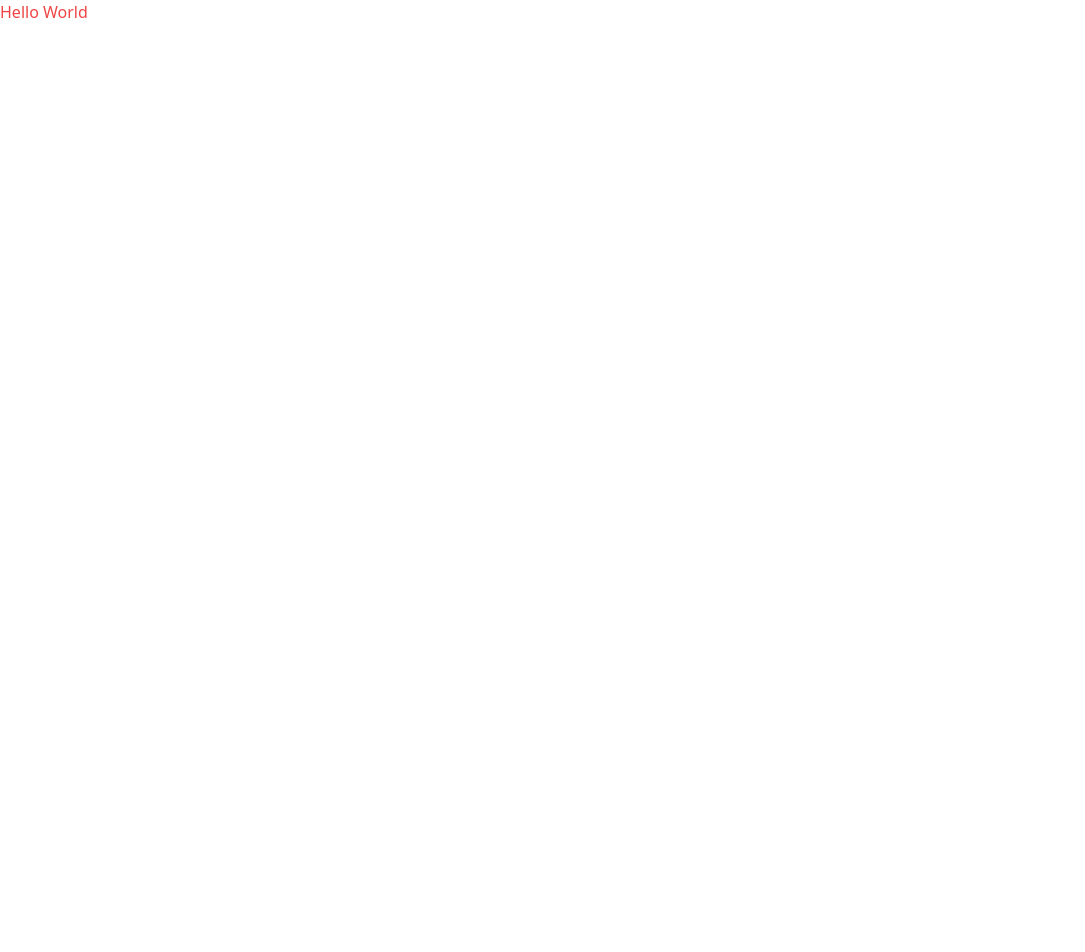
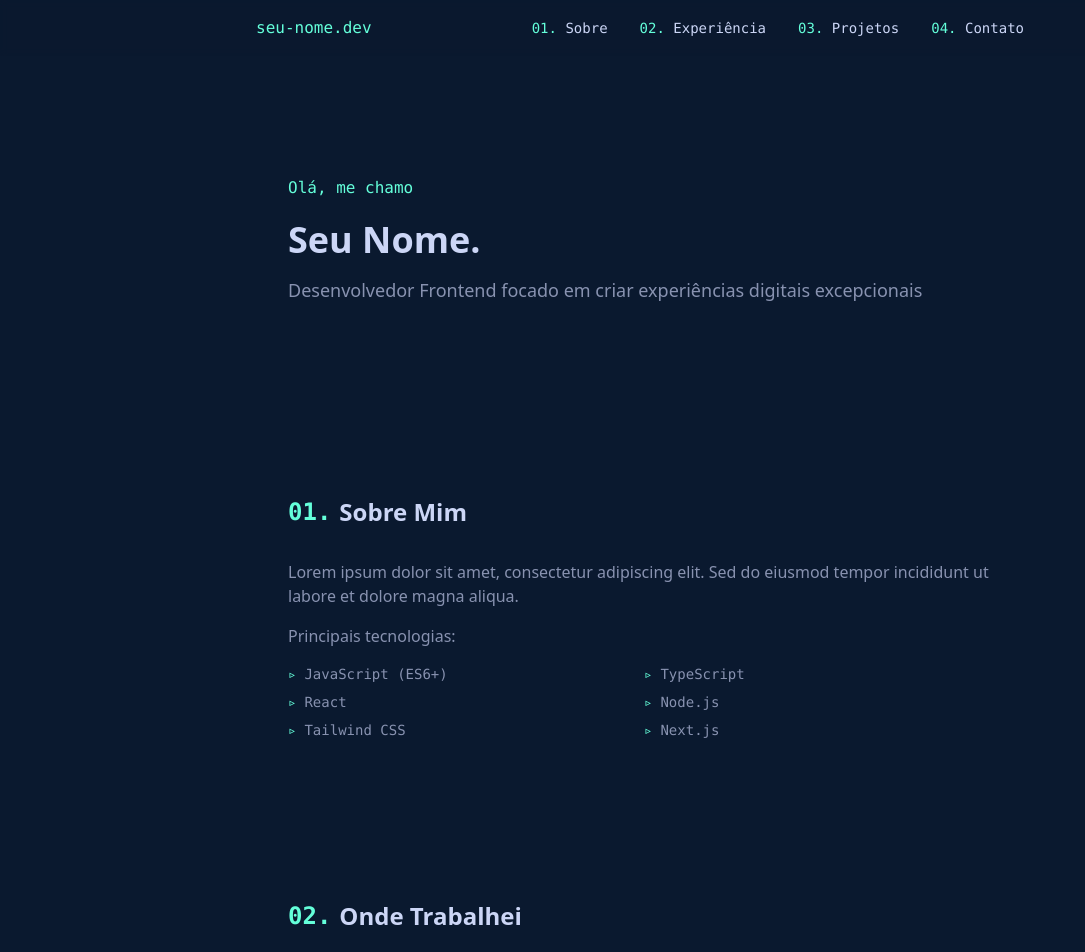
Before and after one commit to LukaVieira1/my-portfolio, a React (Vite) app: page / in a window 1280 px wide. Shown: the top 952 px of the page, without its empty margins (0-1085 px from the left). Before the commit the page ends 800 px from the top, so only its background shows below. Built offline with nearby package versions, Linux system fonts and the light colour scheme.

Commit message:
feature: inital landing page portfolio

```diff
--- a/src/App.tsx
+++ b/src/App.tsx
@@ -1,8 +1,220 @@
+import { motion } from "framer-motion";
+import { ExperienceCard } from "./components/ExperienceCard";
+import { useScrollToSection } from "./hooks/useScrollToSection";
+
 function App() {
+  const scrollToSection = useScrollToSection();
+
+  const navItems = [
+    { name: "Sobre", id: "sobre" },
+    { name: "Experiência", id: "experiencia" },
+    { name: "Projetos", id: "projetos" },
+    { name: "Contato", id: "contato" },
+  ];
+
   return (
-    <>
-      <span className="text-red-500">Hello World</span>
-    </>
+    <div className="min-h-screen bg-[#0a192f] text-[#8892b0]">
+      {/* Header */}
+      <nav className="fixed w-full px-8 py-4 bg-[#0a192f]/90 backdrop-blur-sm z-50">
+        <div className="max-w-3xl mx-auto flex justify-between items-center">
+          <motion.div
+            initial={{ opacity: 0 }}
+            animate={{ opacity: 1 }}
+            className="text-[#64ffda] font-mono"
+          >
+            seu-nome.dev
+          </motion.div>
+          <div className="hidden md:flex space-x-8 font-mono text-sm">
+            {navItems.map((item, i) => (
+              <motion.button
+                key={item.name}
+                onClick={() => scrollToSection(item.id)}
+                initial={{ opacity: 0, y: -20 }}
+                animate={{ opacity: 1, y: 0 }}
+                transition={{ delay: i * 0.1 }}
+                whileHover={{ y: -2 }}
+                whileTap={{ scale: 0.97 }}
+                className="text-[#ccd6f6] hover:text-[#64ffda] transition-colors cursor-pointer"
+              >
+                <span className="text-[#64ffda]">0{i + 1}.</span> {item.name}
+              </motion.button>
+            ))}
+          </div>
+        </div>
+      </nav>
+
+      {/* Main Content */}
+      <div className="max-w-3xl mx-auto px-8 pt-24">
+        {/* Intro Section */}
+        <section className="py-20">
+          <motion.p
+            initial={{ opacity: 0, y: 20 }}
+            animate={{ opacity: 1, y: 0 }}
+            className="text-[#64ffda] font-mono mb-5"
+          >
+            Olá, me chamo
+          </motion.p>
+          <motion.h1
+            initial={{ opacity: 0, y: 20 }}
+            animate={{ opacity: 1, y: 0 }}
+            transition={{ delay: 0.1 }}
+            className="text-4xl font-bold text-[#ccd6f6] mb-4"
+          >
+            Seu Nome.
+          </motion.h1>
+          <motion.p
+            initial={{ opacity: 0, y: 20 }}
+            animate={{ opacity: 1, y: 0 }}
+            transition={{ delay: 0.2 }}
+            className="text-lg mb-8"
+          >
+            Desenvolvedor Frontend focado em criar experiências digitais
+            excepcionais
+          </motion.p>
+        </section>
+
+        {/* Sobre Section */}
+        <section id="sobre" className="py-20">
+          <motion.h2
+            initial={{ opacity: 0 }}
+            whileInView={{ opacity: 1 }}
+            viewport={{ once: true }}
+            className="flex items-center text-2xl font-bold text-[#ccd6f6] mb-8"
+          >
+            <span className="text-[#64ffda] font-mono mr-2">01.</span>
+            Sobre Mim
+          </motion.h2>
+          <div className="space-y-4">
+            <p>
+              Lorem ipsum dolor sit amet, consectetur adipiscing elit. Sed do
+              eiusmod tempor incididunt ut labore et dolore magna aliqua.
+            </p>
+            <p>Principais tecnologias:</p>
+            <ul className="grid grid-cols-2 gap-2 font-mono text-sm">
+              {[
+                "JavaScript (ES6+)",
+                "TypeScript",
+                "React",
+                "Node.js",
+                "Tailwind CSS",
+                "Next.js",
+              ].map((tech) => (
+                <motion.li
+                  key={tech}
+                  initial={{ opacity: 0, x: -20 }}
+                  whileInView={{ opacity: 1, x: 0 }}
+                  viewport={{ once: true }}
+                  className="flex items-center before:content-['▹'] before:text-[#64ffda] before:mr-2"
+                >
+                  {tech}
+                </motion.li>
+              ))}
+            </ul>
+          </div>
+        </section>
+
+        {/* Experiência Section */}
+        <section id="experiencia" className="py-20">
+          <motion.h2
+            initial={{ opacity: 0 }}
+            whileInView={{ opacity: 1 }}
+            viewport={{ once: true }}
+            className="flex items-center text-2xl font-bold text-[#ccd6f6] mb-8"
+          >
+            <span className="text-[#64ffda] font-mono mr-2">02.</span>
+            Onde Trabalhei
+          </motion.h2>
+          <div>
+            <ExperienceCard
+              company="Nome da Empresa"
+              role="Frontend Developer"
+              period="Jan 2022 - Presente"
+              description="Desenvolvimento de aplicações web com React, TypeScript e outras tecnologias modernas."
+              technologies={["React", "TypeScript", "Redux"]}
+            />
+            <ExperienceCard
+              company="Outra Empresa"
+              role="Frontend Developer Jr"
+              period="Jan 2021 - Dez 2021"
+              description="Desenvolvimento e manutenção de interfaces web responsivas."
+              technologies={["Vue.js", "JavaScript", "SCSS"]}
+            />
+          </div>
+        </section>
+
+        {/* Projetos Section */}
+        <section id="projetos" className="py-20">
+          <motion.h2
+            initial={{ opacity: 0 }}
+            whileInView={{ opacity: 1 }}
+            viewport={{ once: true }}
+            className="flex items-center text-2xl font-bold text-[#ccd6f6] mb-8"
+          >
+            <span className="text-[#64ffda] font-mono mr-2">03.</span>
+            Alguns Projetos
+          </motion.h2>
+          <div className="space-y-12">
+            <ExperienceCard
+              company="Projeto Pessoal"
+              role="E-commerce Dashboard"
+              period="2023"
+              description="Dashboard para gerenciamento de e-commerce com análise de dados em tempo real, gestão de produtos e relatórios personalizados."
+              technologies={["React", "TypeScript", "Tailwind", "Chart.js"]}
+            />
+            <ExperienceCard
+              company="Projeto Open Source"
+              role="Task Management App"
+              period="2022"
+              description="Aplicativo de gerenciamento de tarefas com funcionalidades de drag-and-drop, filtros avançados e integração com calendário."
+              technologies={["Next.js", "TypeScript", "Prisma", "PostgreSQL"]}
+            />
+          </div>
+        </section>
+
+        {/* Contato Section */}
+        <section id="contato" className="py-20">
+          <motion.h2
+            initial={{ opacity: 0 }}
+            whileInView={{ opacity: 1 }}
+            viewport={{ once: true }}
+            className="flex items-center text-2xl font-bold text-[#ccd6f6] mb-8"
+          >
+            <span className="text-[#64ffda] font-mono mr-2">04.</span>
+            Vamos Conversar?
+          </motion.h2>
+          <div className="space-y-4">
+            <p>
+              Estou sempre aberto a novas oportunidades. Se você tem um projeto
+              interessante ou só quer bater um papo, me manda uma mensagem!
+            </p>
+            <motion.div className="flex flex-col space-y-4">
+              <motion.a
+                href="mailto:seu@email.com"
+                className="flex items-center before:content-['▹'] before:text-[#64ffda] before:mr-2 hover:text-[#64ffda] transition-colors"
+              >
+                seu@email.com
+              </motion.a>
+              <motion.a
+                href="https://github.com/seu-usuario"
+                target="_blank"
+                rel="noopener noreferrer"
+                className="flex items-center before:content-['▹'] before:text-[#64ffda] before:mr-2 hover:text-[#64ffda] transition-colors"
+              >
+                GitHub
+              </motion.a>
+              <motion.a
+                href="https://linkedin.com/in/seu-usuario"
+                target="_blank"
+                rel="noopener noreferrer"
+                className="flex items-center before:content-['▹'] before:text-[#64ffda] before:mr-2 hover:text-[#64ffda] transition-colors"
+              >
+                LinkedIn
+              </motion.a>
+            </motion.div>
+          </div>
+        </section>
+      </div>
+    </div>
   );
 }
 
```
